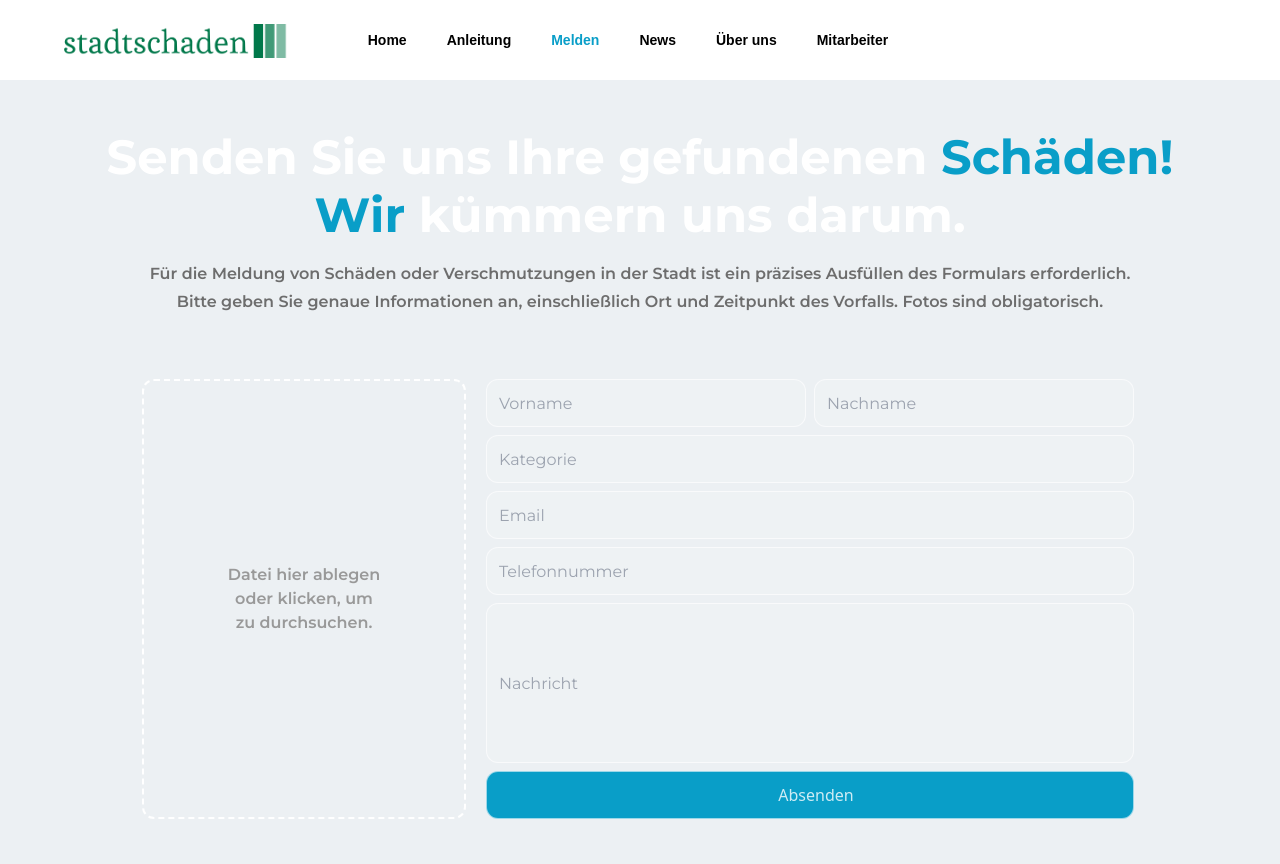
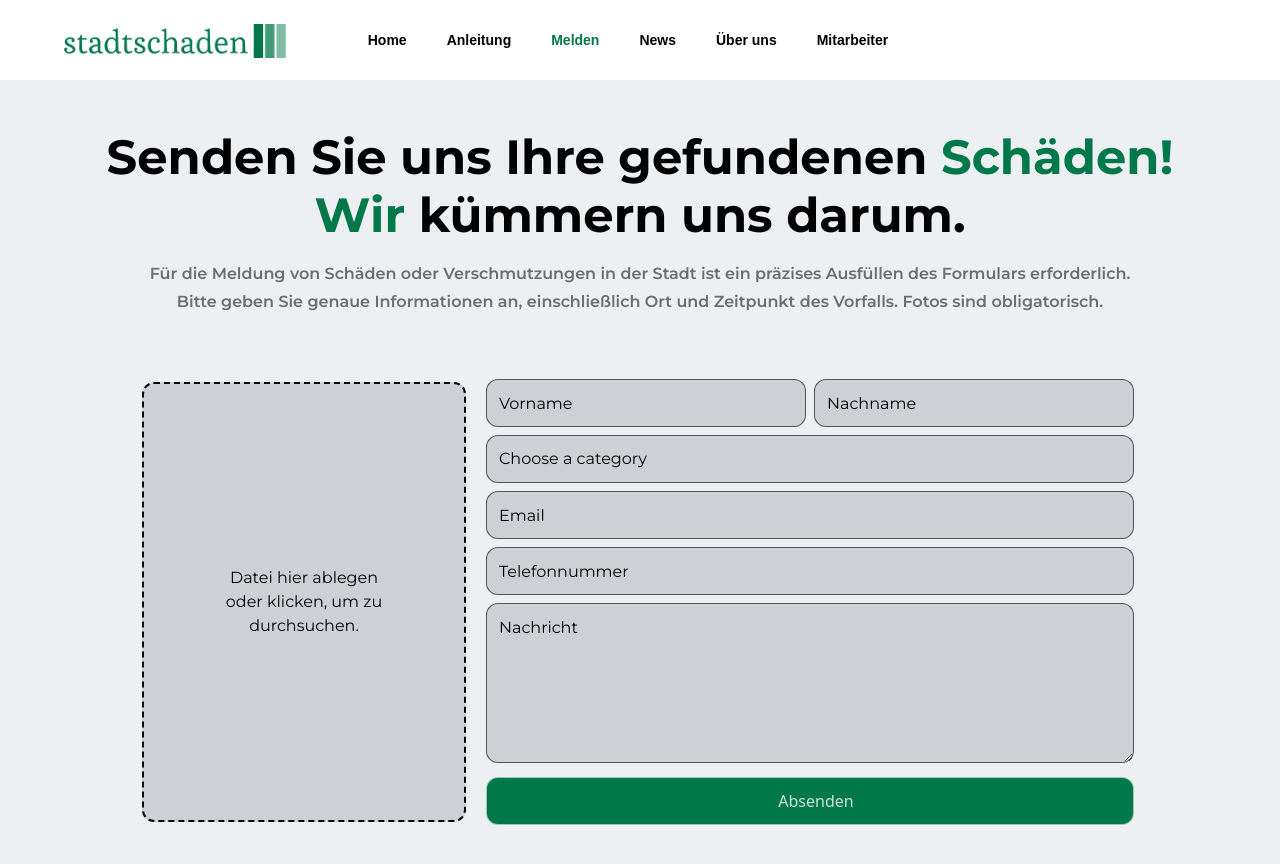
Before and after one commit to Superior404/stadtschaden, a React (Vite) app in the folder frontend/stadtschaden/: page /contact in a window 1280 px wide. Shown: the top 864 px of the page. Before the commit the page ends 823 px from the top, so only its background shows below. Built offline with nearby package versions, Linux system fonts and the light colour scheme; a web font is replaced by a local one.

Commit message:
added some features in contact page

```diff
--- a/frontend/stadtschaden/src/components/common/FormInput.tsx
+++ b/frontend/stadtschaden/src/components/common/FormInput.tsx
@@ -4,10 +4,17 @@ interface FormInputProps {
   placeholder: string;
   type: string;
   value: string;
-  onChange: (event: React.ChangeEvent<HTMLInputElement>) => void;
+  onChange: (
+    event: React.ChangeEvent<HTMLInputElement | HTMLTextAreaElement>,
+  ) => void;
+  required?: boolean;
+  textArea?: boolean;
 }
 
 const FormInput: FC<FormInputProps> = (props) => {
+  const inputStyle =
+    "m-1 bg-zinc-500 bg-opacity-25 font-montserrat placeholder-top rounded-xl placeholder-black text-black pl-3 border-black border-opacity-60 border-[1px]";
+
   const inputClassName =
     props.placeholder === "Vorname" || props.placeholder === "Nachname"
       ? "w-[20rem] h-12"
@@ -20,13 +27,24 @@ const FormInput: FC<FormInputProps> = (props) => {
 
   return (
     <div>
+      {props.textArea ? (
+        <textarea
+          className={`${inputClassName} ${placeholderStyle} ${inputStyle} pt-3 `}
+          placeholder={props.placeholder}
+          value={props.value}
+          required={props.required}
+          onChange={props.onChange}
+        />
+      ) : (
         <input
-        className={`${inputClassName} ${placeholderStyle} m-1 bg-white bg-opacity-15 font-montserrat rounded-xl text-white text-opacity-80 pl-3 border-white border-opacity-60 border-[0.5px]`}
+          className={`${inputClassName} ${placeholderStyle} ${inputStyle}`}
           type={props.type}
           placeholder={props.placeholder}
           value={props.value}
           onChange={props.onChange}
+          required={props.required}
         />
+      )}
     </div>
   );
 };
--- /dev/null
+++ b/frontend/stadtschaden/src/components/common/SelectButton.tsx
@@ -0,0 +1,28 @@
+import { FC } from "react";
+
+interface SelectButtonProps {
+  options: string[];
+  value: string;
+  onChange: (event: React.ChangeEvent<HTMLSelectElement>) => void;
+}
+
+const SelectButton: FC<SelectButtonProps> = (props) => {
+  return (
+    <select
+      value={props.value}
+      onChange={props.onChange}
+      className="form-select w-[40.5rem] appearance-none h-12 m-1 bg-zinc-500 bg-opacity-25 font-montserrat rounded-xl placeholder-black text-black pl-3 border-black border-opacity-60 border-[1px]"
+    >
+      <option value="" disabled>
+        Choose a category
+      </option>
+      {props.options.map((option) => (
+        <option key={option} value={option}>
+          {option}
+        </option>
+      ))}
+    </select>
+  );
+};
+
+export default SelectButton;
--- a/frontend/stadtschaden/src/components/screens/ContactPage.tsx
+++ b/frontend/stadtschaden/src/components/screens/ContactPage.tsx
@@ -1,11 +1,13 @@
 import React, { useRef, useState } from "react";
 import FormInput from "../common/FormInput";
 import ActionButton from "../common/ActionButton";
+import SelectButton from "../common/SelectButton";
+import { streetDamageCategories } from "../../constants/StreetDamageCategories";
 
 const styles = {
   mainText: {
     fontWeight: "bold",
-    color: "white",
+    color: "black",
   },
 };
 
@@ -67,9 +69,10 @@ const ContactPage = () => {
         console.error("Error:", error);
       });*/
   };
+  const categories = ["Category 1", "Category 2", "Category 3", "Category 4"]; // Define your categories here
 
   return (
-    <div className="mt-12">
+    <div className="mt-12 mb-12">
       <div className="flex flex-col justify-center items-center font-montserrat font-bold text-4xl">
         <p style={styles.mainText}>
           Senden Sie uns Ihre gefundenen{" "}
@@ -90,7 +93,7 @@ const ContactPage = () => {
 
       <div className="flex justify-center items-center mt-16">
         <button
-          className="mr-4 h-[27.5rem] w-[20.25rem] flex justify-center items-center rounded-xl border-2 border-dashed border-white "
+          className="mr-4 h-[27.5rem] w-[20.25rem] flex justify-center items-center rounded-xl border-2 border-dashed border-black bg-zinc-500 bg-opacity-25"
           onClick={handleFileButtonClick}
         >
           {" "}
@@ -101,7 +104,7 @@ const ContactPage = () => {
               className="w-full h-full object-cover"
             />
           ) : (
-            <p className="w-[10rem] font-montserrat font-semibold text-[#999999]">
+            <p className="w-[10rem] font-montserrat text-black">
               Datei hier ablegen oder klicken, um zu durchsuchen.
             </p>
           )}
@@ -124,44 +127,44 @@ const ContactPage = () => {
 
             <FormInput
               placeholder={"Nachname"}
-              type={"text"}
+              type="text"
               value={lastName}
               onChange={(event) => setLastName(event.target.value)}
             />
           </div>
 
-          <FormInput
-            placeholder={"Kategorie"}
-            type={"text"}
+          <SelectButton
+            options={streetDamageCategories.map(
+              (category) => category.category,
+            )}
             value={category}
             onChange={(event) => setCategory(event.target.value)}
           />
 
           <FormInput
             placeholder={"Email"}
-            type={"text"}
+            type="email"
             value={email}
             onChange={(event) => setEmail(event.target.value)}
+            required
           />
 
           <FormInput
             placeholder={"Telefonnummer"}
-            type={"text"}
+            type="text"
             value={phoneNumber}
             onChange={(event) => setPhoneNumber(event.target.value)}
           />
 
           <FormInput
             placeholder={"Nachricht"}
-            type={"text"}
+            type={"textarea"}
             value={message}
             onChange={(event) => setMessage(event.target.value)}
+            textArea
           />
 
-          <ActionButton
-            title={"Absenden"}
-            onClick={handleFormSubmit}
-          ></ActionButton>
+          <ActionButton title={"Absenden"} onClick={handleFormSubmit} />
         </div>
       </div>
     </div>
--- /dev/null
+++ b/frontend/stadtschaden/src/constants/StreetDamageCategories.ts
@@ -0,0 +1,11 @@
+export const streetDamageCategories: { category: string; id: number }[] = [
+  { category: "Schlaglöcher und Risse", id: 1 },
+  { category: "Graffiti und unerwünschte Beschriftungen", id: 2 },
+  { category: "Müllablagerungen und Verschmutzung", id: 3 },
+  { category: "Abgebrochene oder beschädigte Bordsteine", id: 4 },
+  { category: "Überwucherndes Unkraut oder Gras", id: 5 },
+  { category: "Defekte Straßenbeleuchtung", id: 6 },
+  { category: "Beschädigte oder fehlende Verkehrsschilder", id: 7 },
+  { category: "Unebene Gehwege oder Fahrradwege", id: 8 },
+  { category: "Schäden an Straßenmöbeln wie Bänken oder Mülleimern", id: 9 },
+];
--- a/frontend/stadtschaden/tailwind.config.js
+++ b/frontend/stadtschaden/tailwind.config.js
@@ -20,7 +20,7 @@ export default {
         montserrat: ["Montserrat", "sans-serif"],
       },
       colors: {
-        primary: "#099ec8",
+        primary: "#00784A",
         background: "#292929",
         "coral-red": "#FF6452",
         "slate-gray": "#6D6D6D",
```
Also changed, not shown: frontend/stadtschaden/src/constants/NavLinks.ts (renamed from frontend/stadtschaden/src/constants/NavLinks.tsx). Lines whose indentation alone changed are shown as unchanged.
